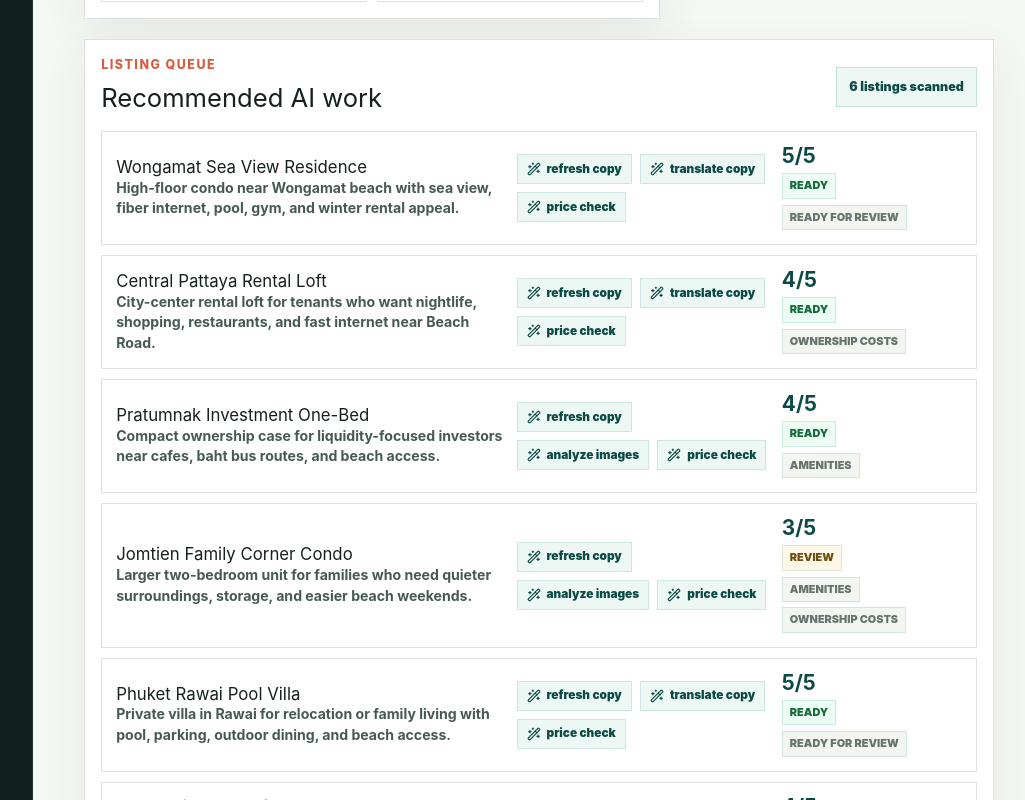
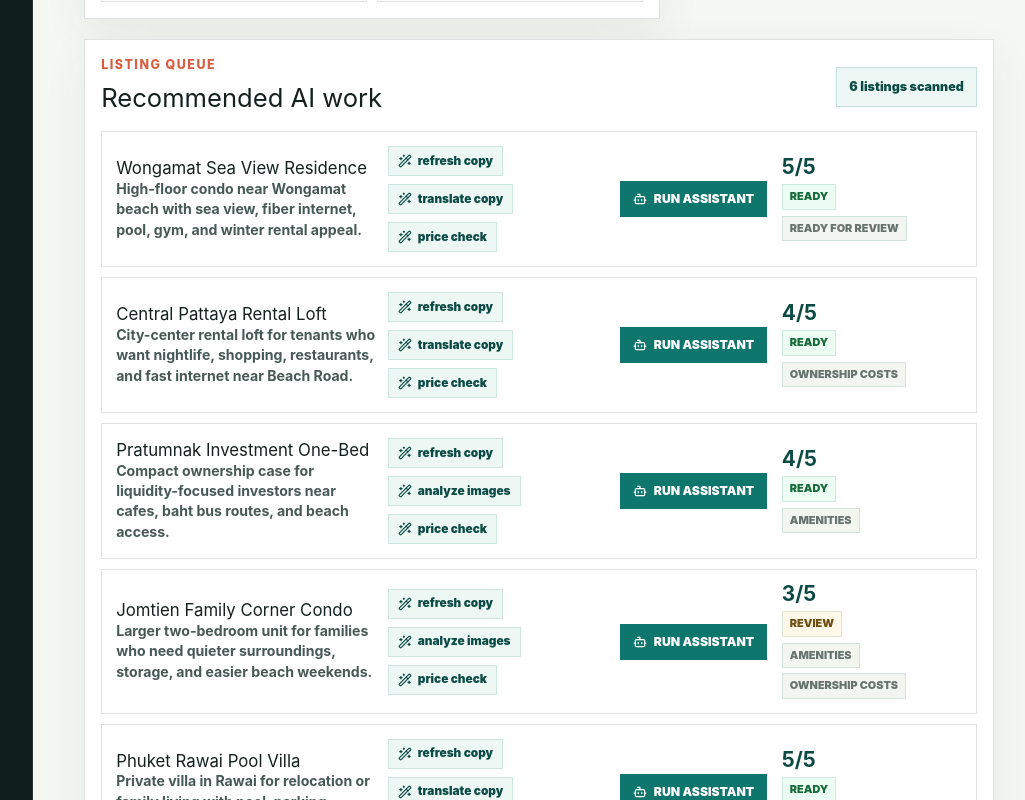
Before and after one commit to GermanSklyarov/propertyflow-ai, a Next.js app in the folder apps/agency/: page /ai-tools in a window 1280 px wide. Shown: the part 1300-2100 px from the top of the page, without its empty margins (235-1260 px from the left). Built offline with nearby package versions, Linux system fonts and the light colour scheme; no server answers.

Commit message:
✨ feat(agency): run listing assistant from AI tools

```diff
--- a/apps/agency/app/ai-tools/page.tsx
+++ b/apps/agency/app/ai-tools/page.tsx
@@ -3,12 +3,31 @@ import { listingsQueryOptions } from "@entities/listing/api/listing-queries";
 import { createPropertyFlowQueryClient } from "@shared/query/query-client";
 import { AiToolsPage } from "@views/ai-tools/ui/ai-tools-page";
 
-export default async function AgencyAiToolsPage() {
+export default async function AgencyAiToolsPage({
+  searchParams
+}: {
+  searchParams: Promise<{ assistant?: string; jobs?: string; policy?: string; property?: string }>;
+}) {
+  const query = await searchParams;
   const queryClient = createPropertyFlowQueryClient();
   const [listings, metrics] = await Promise.all([
     queryClient.ensureQueryData(listingsQueryOptions()),
     queryClient.ensureQueryData(tenantDashboardQueryOptions())
   ]);
 
-  return <AiToolsPage listings={listings.items} metrics={metrics} />;
+  return (
+    <AiToolsPage
+      assistantResult={
+        query.assistant === "queued"
+          ? {
+              jobs: Number(query.jobs ?? 0),
+              policyItems: Number(query.policy ?? 0),
+              property: query.property ?? "Selected listing"
+            }
+          : undefined
+      }
+      listings={listings.items}
+      metrics={metrics}
+    />
+  );
 }
--- /dev/null
+++ b/apps/agency/src/entities/listing/api/ai-tools-actions.ts
@@ -0,0 +1,32 @@
+"use server";
+
+import { revalidatePath } from "next/cache";
+import { redirect } from "next/navigation";
+import { runListingAssistant } from "@shared/api/agency-client";
+
+export async function runListingAssistantAction(formData: FormData) {
+  const propertyId = String(formData.get("propertyId") ?? "").trim();
+  const title = String(formData.get("title") ?? "").trim();
+
+  if (!propertyId) {
+    return;
+  }
+
+  const result = await runListingAssistant(propertyId, {
+    generateDescriptions: true,
+    locales: ["en", "ru"],
+    requestedActions: ["property.ai_description.generate", "property.ai_description.apply", "property.image.delete"]
+  });
+
+  revalidatePath("/ai-tools");
+  revalidatePath(`/listings/${propertyId}`);
+
+  const params = new URLSearchParams({
+    assistant: "queued",
+    jobs: String(result.jobs.length),
+    policy: String(result.actionPolicy.length),
+    property: title || propertyId
+  });
+
+  redirect(`/ai-tools?${params.toString()}#assistant-result`);
+}
--- a/apps/agency/src/shared/api/agency-client.ts
+++ b/apps/agency/src/shared/api/agency-client.ts
@@ -16,6 +16,8 @@ import type {
   PropertySearchRequest,
   PropertySearchResponse,
   ReviewAiAssetRequest,
+  RunListingAssistantRequest,
+  RunListingAssistantResponse,
   SavedPropertySearchListResponse,
   SavedSearchAlertAnalyticsResponse,
   SavedSearchOpportunitiesResponse,
@@ -302,6 +304,26 @@ export async function applyPropertyImageAnalysisAsset(propertyId: string, assetI
   }
 
   return (await response.json()) as PropertySnapshot;
+}
+
+export async function runListingAssistant(
+  propertyId: string,
+  request: RunListingAssistantRequest
+): Promise<RunListingAssistantResponse> {
+  const response = await fetch(`${apiBaseUrl}/properties/${propertyId}/ai-assistant`, {
+    method: "POST",
+    headers: {
+      "content-type": "application/json",
+      ...demoHeaders
+    },
+    body: JSON.stringify(request)
+  });
+
+  if (!response.ok) {
+    throw new Error(`Failed to run listing assistant: ${response.status}`);
+  }
+
+  return (await response.json()) as RunListingAssistantResponse;
 }
 
 export async function listSavedPropertySearches(): Promise<SavedPropertySearchListResponse> {
--- a/apps/agency/src/views/ai-tools/ui/ai-tools-page.module.css
+++ b/apps/agency/src/views/ai-tools/ui/ai-tools-page.module.css
@@ -96,11 +96,45 @@
 
 .toolsPanel,
 .guardrailPanel,
-.queuePanel {
+.queuePanel,
+.resultPanel {
   border: 1px solid var(--line);
   background: var(--panel-strong);
   padding: 16px;
   box-shadow: 0 16px 42px rgb(37 50 46 / 7%);
+}
+
+.resultPanel {
+  display: flex;
+  align-items: flex-start;
+  gap: 14px;
+  border-color: rgb(15 118 110 / 18%);
+  background: #edf8f4;
+}
+
+.resultIcon {
+  display: inline-grid;
+  flex: 0 0 auto;
+  width: 38px;
+  height: 38px;
+  place-items: center;
+  border: 1px solid rgb(15 118 110 / 20%);
+  background: #fff;
+  color: var(--teal-dark);
+}
+
+.resultPanel h2 {
+  margin: 4px 0 0;
+  color: var(--teal-dark);
+  font-size: clamp(1.25rem, 2vw, 1.8rem);
+}
+
+.resultPanel p:last-child {
+  max-width: 820px;
+  margin: 6px 0 0;
+  color: #475955;
+  font-weight: 750;
+  line-height: 1.45;
 }
 
 .panelHeader {
@@ -206,6 +240,32 @@
   font-weight: 900;
 }
 
+.runAssistantForm {
+  margin: 0;
+}
+
+.runAssistantForm button {
+  display: inline-flex;
+  min-height: 36px;
+  align-items: center;
+  justify-content: center;
+  gap: 7px;
+  cursor: pointer;
+  border: 1px solid rgb(15 118 110 / 22%);
+  background: var(--teal);
+  padding: 0 12px;
+  color: #fff;
+  font: inherit;
+  font-size: 0.76rem;
+  font-weight: 900;
+  text-transform: uppercase;
+}
+
+.runAssistantForm button:hover,
+.runAssistantForm button:focus-visible {
+  background: var(--teal-dark);
+}
+
 .operationStatus {
   display: grid;
   min-width: 0;
@@ -278,7 +338,7 @@
   }
 
   .operationRow {
-    grid-template-columns: minmax(0, 1.15fr) minmax(240px, 0.75fr) minmax(180px, 0.35fr);
+    grid-template-columns: minmax(0, 1.2fr) minmax(220px, 0.7fr) minmax(150px, 0.3fr) minmax(180px, 0.35fr);
     align-items: center;
   }
 }
--- a/apps/agency/src/views/ai-tools/ui/ai-tools-page.tsx
+++ b/apps/agency/src/views/ai-tools/ui/ai-tools-page.tsx
@@ -11,15 +11,22 @@ import {
   TriangleAlert,
   WandSparkles
 } from "lucide-react";
+import { runListingAssistantAction } from "@entities/listing/api/ai-tools-actions";
 import type { TenantDashboardMetrics } from "@propertyflow/contracts";
 import type { PropertySnapshot } from "@propertyflow/domain";
 import { formatBucket } from "@shared/lib/formatters";
 import styles from "./ai-tools-page.module.css";
 
 export function AiToolsPage({
+  assistantResult,
   listings,
   metrics
 }: {
+  assistantResult?: {
+    jobs: number;
+    policyItems: number;
+    property: string;
+  };
   listings: PropertySnapshot[];
   metrics: TenantDashboardMetrics;
 }) {
@@ -47,6 +54,23 @@ export function AiToolsPage({
           <KpiCard icon={<ShieldCheck size={18} />} label="Blocked actions" note="Policy layer" value={metrics.security.blockedAiActions} />
           <KpiCard icon={<TrendingUp size={18} />} label="Pricing rows" note="Training dataset" value={metrics.conciergeTrainingDatasetRows} />
         </section>
+
+        {assistantResult ? (
+          <section className={styles.resultPanel} id="assistant-result">
+            <div className={styles.resultIcon}>
+              <Bot size={19} />
+            </div>
+            <div>
+              <p className="section-kicker">Assistant queued</p>
+              <h2>{assistantResult.property}</h2>
+              <p>
+                Created {assistantResult.jobs} background job{assistantResult.jobs === 1 ? "" : "s"} and evaluated{" "}
+                {assistantResult.policyItems} policy rule{assistantResult.policyItems === 1 ? "" : "s"}. Keep the worker running, then review
+                generated assets on the listing page.
+              </p>
+            </div>
+          </section>
+        ) : null}
 
         <section className={styles.layout}>
           <section className={styles.toolsPanel} aria-label="AI tool modules">
@@ -165,6 +189,15 @@ function AiOperationRow({ operation }: { operation: AiOperation }) {
         ))}
       </div>
 
+      <form action={runListingAssistantAction} className={styles.runAssistantForm}>
+        <input name="propertyId" type="hidden" value={operation.property.id} />
+        <input name="title" type="hidden" value={operation.property.title} />
+        <button type="submit">
+          <Bot size={14} />
+          Run assistant
+        </button>
+      </form>
+
       <div className={styles.operationStatus}>
         <strong>{operation.score}/5</strong>
         <span className={styles[operation.readiness]}>{operation.readiness}</span>
```
